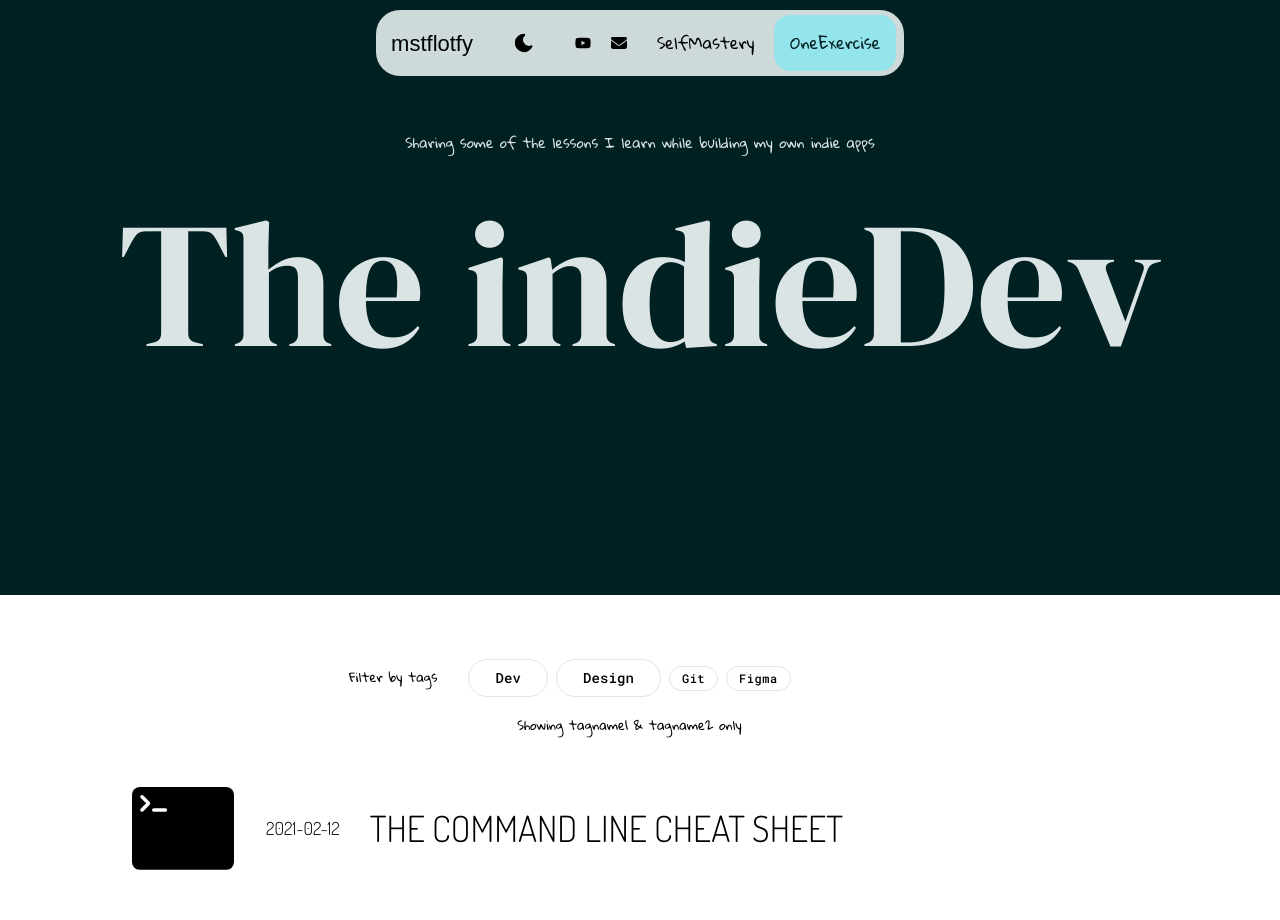
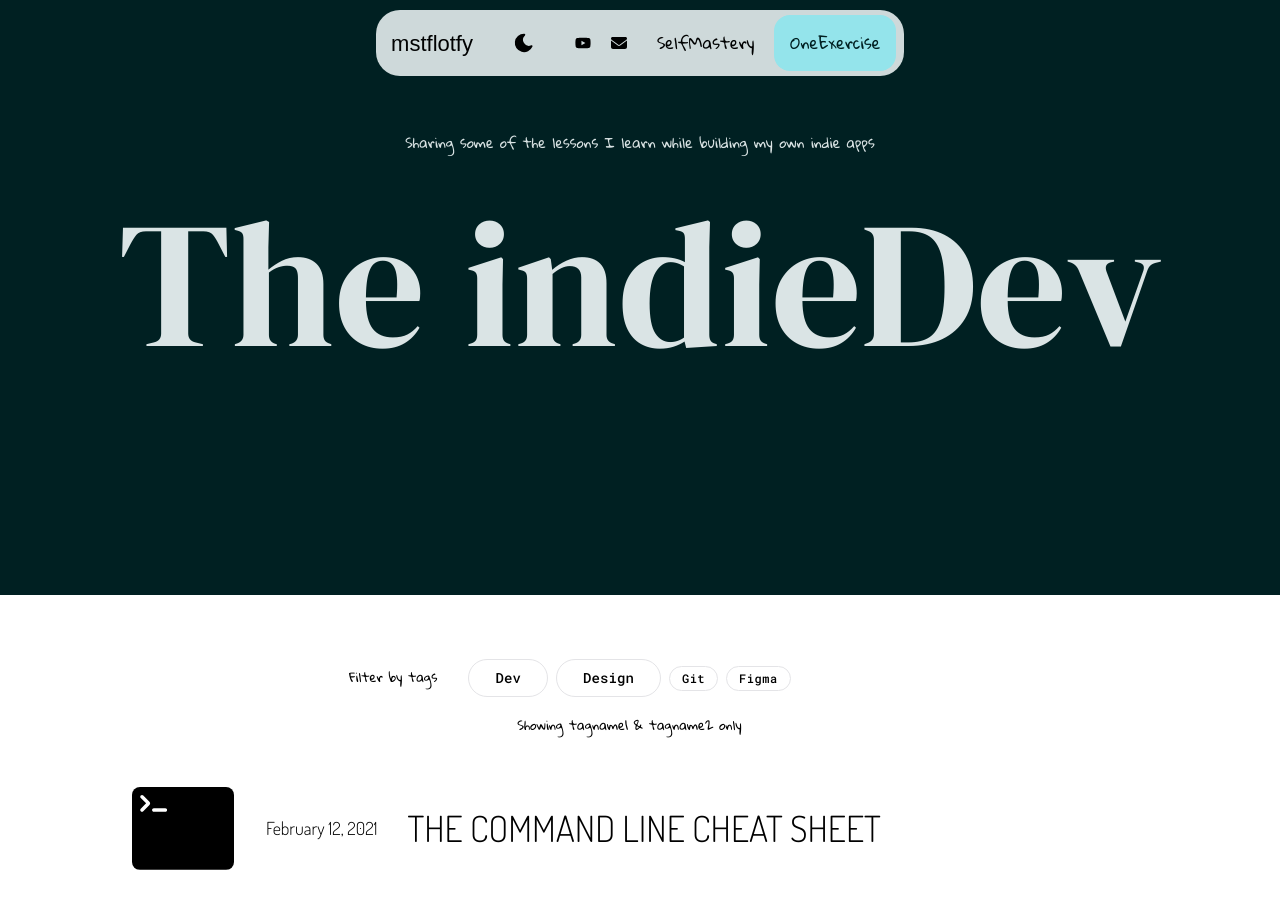
Before and after one commit to mstflotfy/mstflotfy.com-2024-nextJs, a Next.js app: page /theindiedev in a window 1280 px wide. Shown: the top 920 px of the page. Built offline with nearby package versions, Linux system fonts and the light colour scheme; a web font is replaced by a local one.

Commit message:
format articl list dates

```diff
--- a/app/theindiedev/page.tsx
+++ b/app/theindiedev/page.tsx
@@ -8,6 +8,7 @@ import matter from 'gray-matter';
 import Link from 'next/link';
 import type { Metadata } from "next";
 import Image from "next/image";
+import { formatDate } from "@/lib/stringUtils";
 
 export const metadata: Metadata = {
   title: "The indieDev",
@@ -83,7 +84,7 @@ export default function TheIndieDev() {
                   >
                     <small
                       className="text-[1.4rem] lg:text-[1.8rem] text-nowrap"
-                    >{post.frontmatter.date}</small>
+                    >{formatDate(post.frontmatter.date)}</small>
                     <h2
                       className="text-[1.4rem] xxs:text-[1.8rem] xxs:leading-[2.2rem] xl:text-[3.6rem] xl:leading-[4.2rem]"
                     >{post.frontmatter.title.toUpperCase()}</h2>
--- /dev/null
+++ b/lib/stringUtils.ts
@@ -0,0 +1,11 @@
+export function formatDate(dateString: string): string {
+  const date = new Date(dateString)
+
+  const options: Intl.DateTimeFormatOptions = {
+    month: 'long',
+    day: 'numeric',
+    year: 'numeric'
+  }
+
+  return date.toLocaleString('en-US', options)
+}
```
